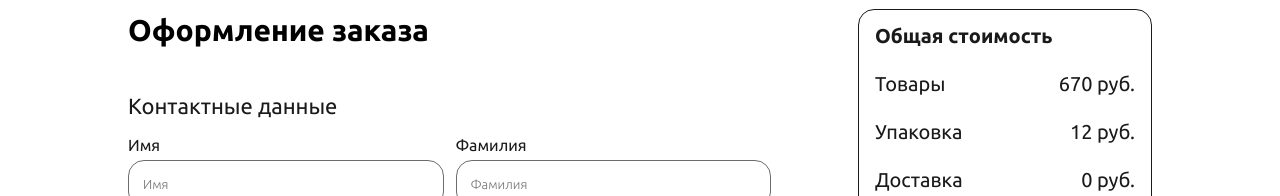
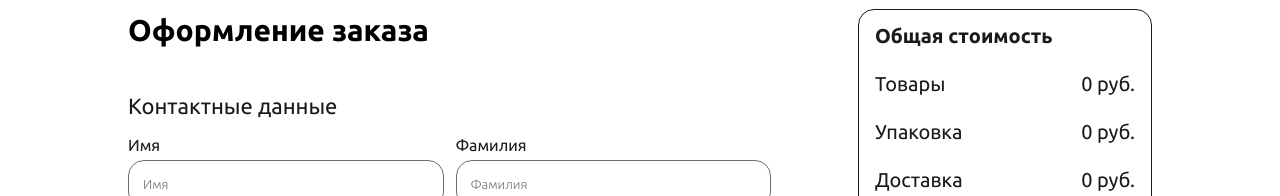
Before and after one commit to kavabunga/goodfood-frontend, a React (Vite) app: page /cart/order in a window 1280 px wide. Shown: the part 238-434 px from the top of the page. Built offline with nearby package versions, Linux system fonts and the light colour scheme; no server answers.

Commit message:
fix: small fixes

```diff
--- a/index.html
+++ b/index.html
@@ -4,7 +4,7 @@
 		<meta charset="UTF-8" />
 		<link rel="icon" type="image/svg+xml" href="/favicon-site.svg" />
 		<meta name="viewport" content="width=device-width, initial-scale=1.0" />
-		<title>Vite + React + TS</title>
+		<title>GooDFooD</title>
 	</head>
 	<body>
 		<div id="root"></div>
--- a/src/pages/checkout/index.tsx
+++ b/src/pages/checkout/index.tsx
@@ -15,7 +15,7 @@ type Address = {
 
 const Checkout: React.FC = () => {
 	const { isLoggedIn, user } = useAuth();
-	const { loadCartData } = useCart();
+	const { loadCartData, cartData } = useCart();
 	const location = useLocation();
 	const recievedType = location.state?.orderType;
 	const { values, handleChange, errors, isValid } = useFormAndValidation();
@@ -396,11 +396,13 @@ const Checkout: React.FC = () => {
 						<div className={styles.pricelist}>
 							<div className={styles.pricelist__item}>
 								<p className={`text_type_u ${styles.summary__title}`}>Товары</p>
-								<p className={`text_type_u ${styles.pricelist__price}`}>670 руб.</p>
+								<p
+									className={`text_type_u ${styles.pricelist__price}`}
+								>{`${cartData.total_price} руб.`}</p>
 							</div>
 							<div className={styles.pricelist__item}>
 								<p className={`text_type_u ${styles.summary__title}`}>Упаковка</p>
-								<p className={`text_type_u ${styles.pricelist__price}`}>12 руб.</p>
+								<p className={`text_type_u ${styles.pricelist__price}`}>0 руб.</p>
 							</div>
 							<div className={styles.pricelist__item}>
 								<p className={styles.pricelist__title}>
--- a/src/pages/shopping-cart/shopping-cart.module.scss
+++ b/src/pages/shopping-cart/shopping-cart.module.scss
@@ -99,7 +99,7 @@
 	justify-content: center;
 	align-items: center;
 	max-width: 676px;
-	max-height: 300px;
+	min-height: 300px;
 	height: 100%;
 }
 
```
